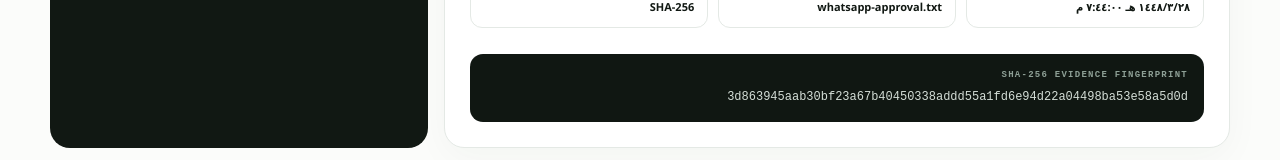
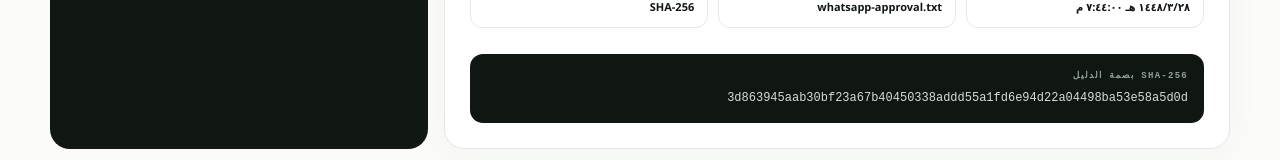
Before and after one commit to 8llo10/PROOF-Verifiable-Decision-Platform, a Next.js app: page /verify/PR-1042 in a window 1280 px wide. Shown: the part 779-939 px from the top of the page. Built offline with nearby package versions, Linux system fonts and the light colour scheme; no server answers.

Commit message:
feat: localize evidence fingerprint label

```diff
--- a/components/HashBlock.tsx
+++ b/components/HashBlock.tsx
@@ -1,7 +1,9 @@
-export function HashBlock({ hash }: { hash: string }) {
+import type { Lang } from "@/lib/i18n";
+
+export function HashBlock({ hash, lang = "ar" }: { hash: string; lang?: Lang }) {
   return (
-    <div className="hash-block">
-      <div className="hash-label">SHA-256 EVIDENCE FINGERPRINT</div>
+    <div className="hash-block" dir="ltr">
+      <div className="hash-label">{lang === "ar" ? "بصمة الدليل SHA-256" : "SHA-256 EVIDENCE FINGERPRINT"}</div>
       <code>{hash}</code>
     </div>
   );
```
